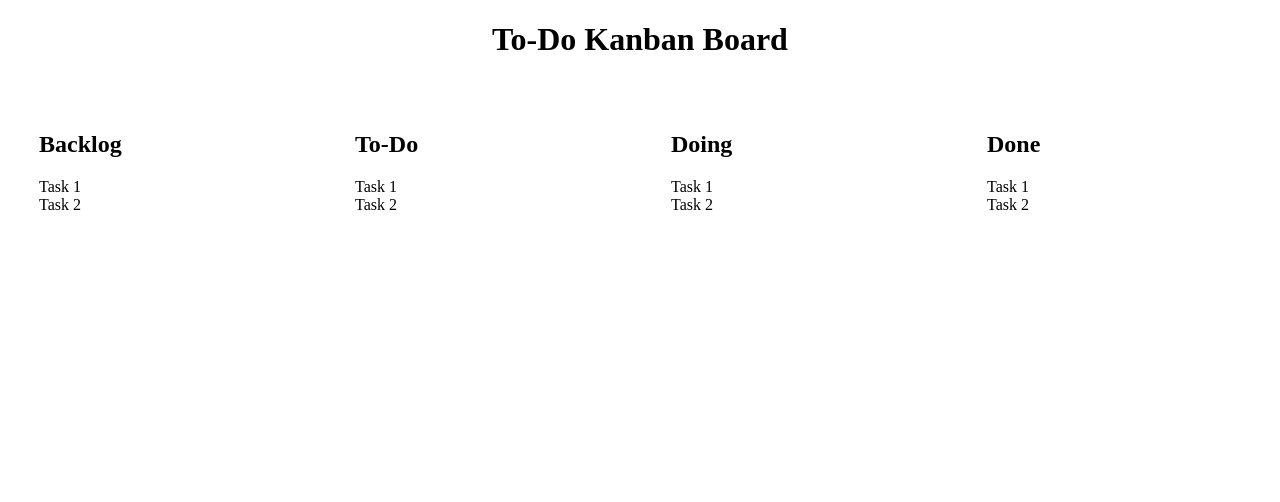
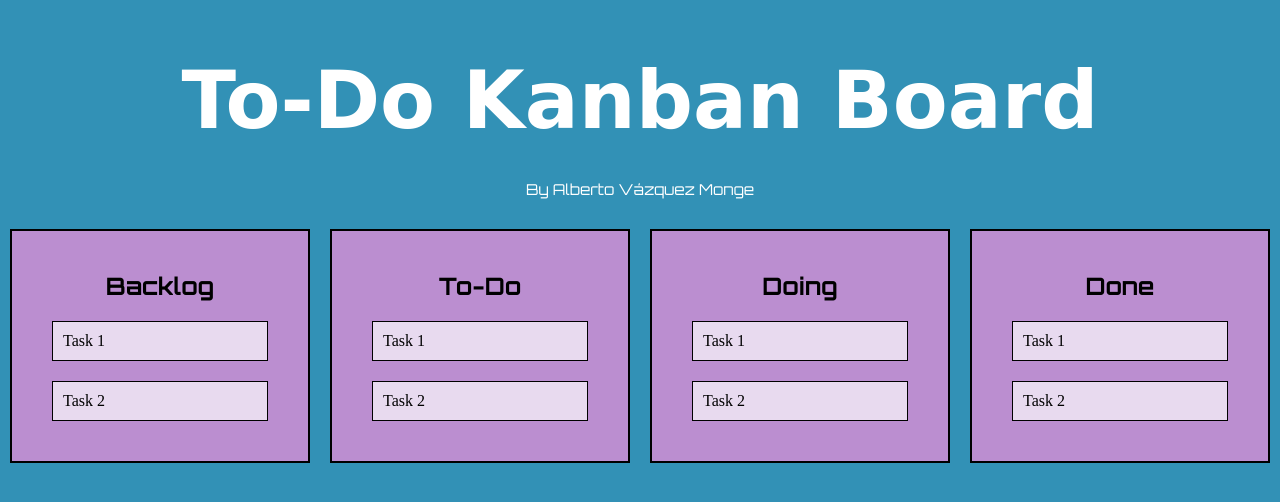
Before and after one commit to Xavivo/Kanban-Board, a plain HTML site: page index.html in a window 1280 px wide. Drawn offline with Linux system fonts and the light colour scheme; a web font is replaced by a local one.

Commit message:
Front designing

```diff
--- a/index.html
+++ b/index.html
@@ -5,9 +5,15 @@
     <meta name="viewport" content="width=device-width, initial-scale=1.0">
     <title>Kanban Board</title>
     <link rel="stylesheet" href="style.css">
+    <!--Font-->
+    <link rel="preconnect" href="https://fonts.googleapis.com">
+    <link rel="preconnect" href="https://fonts.gstatic.com" crossorigin>
+    <link href="https://fonts.googleapis.com/css2?family=Irish+Grover&family=Orbitron:wght@400..900&display=swap" rel="stylesheet">
+    <!--Font-->
 </head>
 <body>
     <h1>To-Do Kanban Board</h1>
+    <h6>By Alberto Vázquez Monge</h6>
     <div class="container">
         <div class="card" id="backLog">
                 <h2 class="title">Backlog</h2>
--- a/style.css
+++ b/style.css
@@ -1,6 +1,30 @@
+.orbitron-font {
+  font-family: "Orbitron", sans-serif;
+  font-optical-sizing: auto;
+  font-weight: 600;
+  font-style: normal;
+}
+
+body {
+    background-color: #3291B6;
+    margin: 0;
+    padding: 0;
+}
+
 h1 {
     text-align: center;
-
+    font-family: 'Irish Grover', cursive;
+    font-size: 80px;
+    color: white;
+}
+h6 {
+    text-align: center;
+    font-family: 'Orbitron', sans-serif;
+    font-size: 15px;
+    margin-top: -20px;
+    margin-bottom: 20px;
+    font-weight: 400;
+    color: white;
 }
 
 .container {
@@ -9,9 +33,24 @@ h1 {
 }
 
 .card {
-    background-color: transparent;
-    border: 1px solid transparent;
+    background-color: #BB8ED0;
+    border: 2px solid black;
     padding: 20px;
     margin: 10px;
     width: 25%;
 }
+
+.title {
+    text-align: center;
+    font-family: 'Orbitron', sans-serif;
+    font-size: 24px;
+    margin-bottom: 10px;
+}
+
+.item {
+    background-color: #E8DAEF;
+    border: 1px solid black;
+    padding: 10px;
+    margin: 20px;
+    cursor: grab;
+}
```
